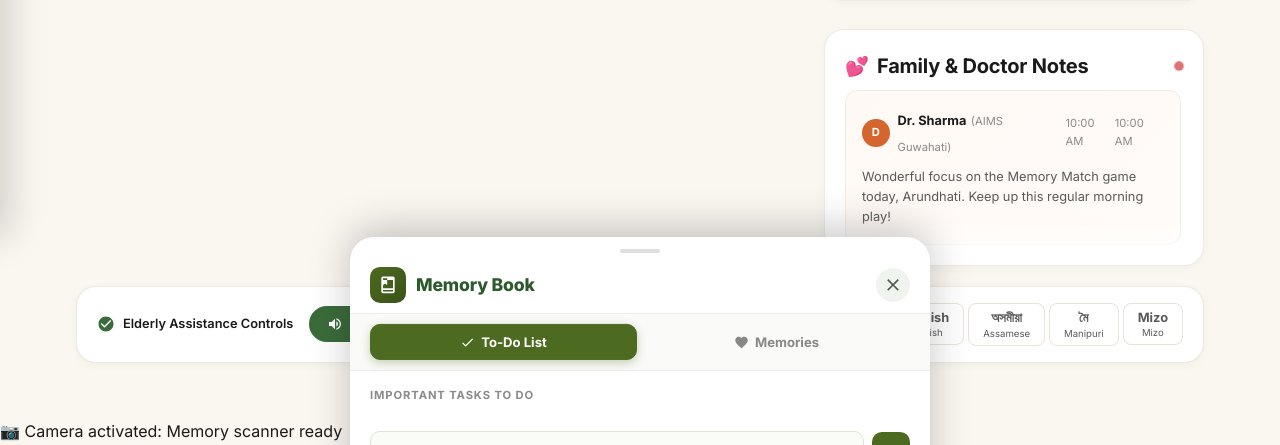
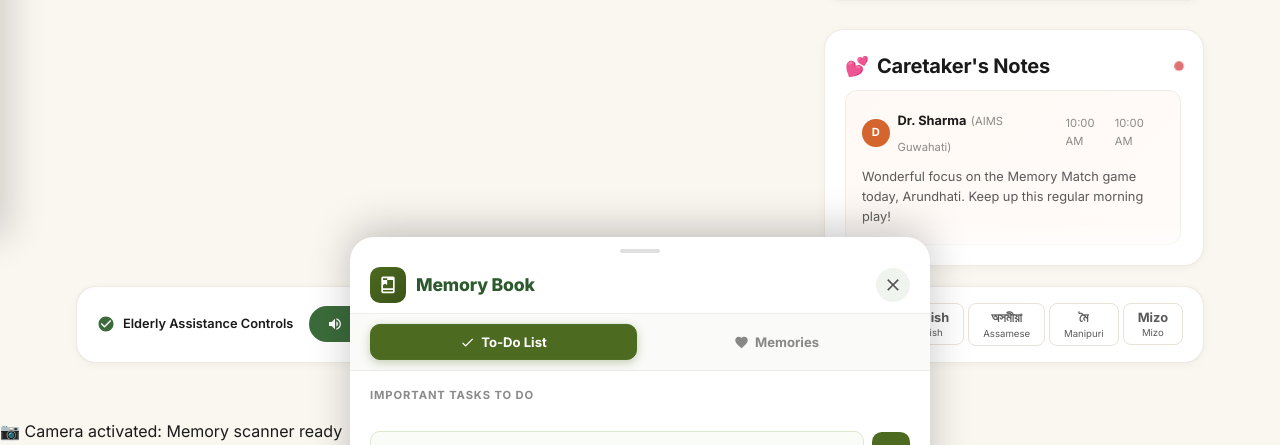
Before and after one commit to Dhruv-goyal01/SIH-Project, a Flask app: page / in a window 1280 px wide. Shown: the part 563-1008 px from the top of the page. Run offline with Flask 3, Linux system fonts and the light colour scheme; data that the repository does not hold is empty; some libraries are stand-ins or nearby versions.

Commit message:
make Caretaker notes

```diff
--- a/templates/patient-dashboard/i18n.js
+++ b/templates/patient-dashboard/i18n.js
@@ -228,7 +228,7 @@ const TRANSLATIONS = {
     "exercise.reminder": "Reminder set for <strong>11:30 AM</strong> (Medicine time)",
 
     // Notes Section
-    "notes.title": "Family & Doctor Notes",
+    "notes.title": "Caretaker's Notes",
     "notes.doctor_role": " (AIMS Guwahati)",
     "notes.doctor_time": "10:00 AM",
     "notes.doctor_msg": "Wonderful focus on the Memory Match game today, Arundhati. Keep up this regular morning play!",
--- a/templates/patient-dashboard/index.html
+++ b/templates/patient-dashboard/index.html
@@ -466,11 +466,11 @@
           </div>
         </section>
 
-        <!-- === FAMILY & DOCTOR NOTES (Right Column on Desktop) === -->
-        <section class="notes-section" id="notes-section" aria-label="Family and Doctor Notes">
+        <!-- === CARETAKER'S NOTES (Right Column on Desktop) === -->
+        <section class="notes-section" id="notes-section" aria-label="Caretaker's Notes">
           <div class="section-header">
             <span class="section-header__icon">💕</span>
-            <h2 data-i18n="notes.title">Family &amp; Doctor Notes</h2>
+            <h2 data-i18n="notes.title">Caretaker's Notes</h2>
             <span class="notification-dot" id="notes-notification-dot" aria-label="New notification"></span>
           </div>
 
--- a/templates/patient-dashboard/styles.css
+++ b/templates/patient-dashboard/styles.css
@@ -2176,7 +2176,7 @@ button {
 }
 
 /* ============================================
-   FAMILY & DOCTOR NOTES
+   CARETAKER'S NOTES
    ============================================ */
 .notes-section {
   background: var(--bg-card);
```
